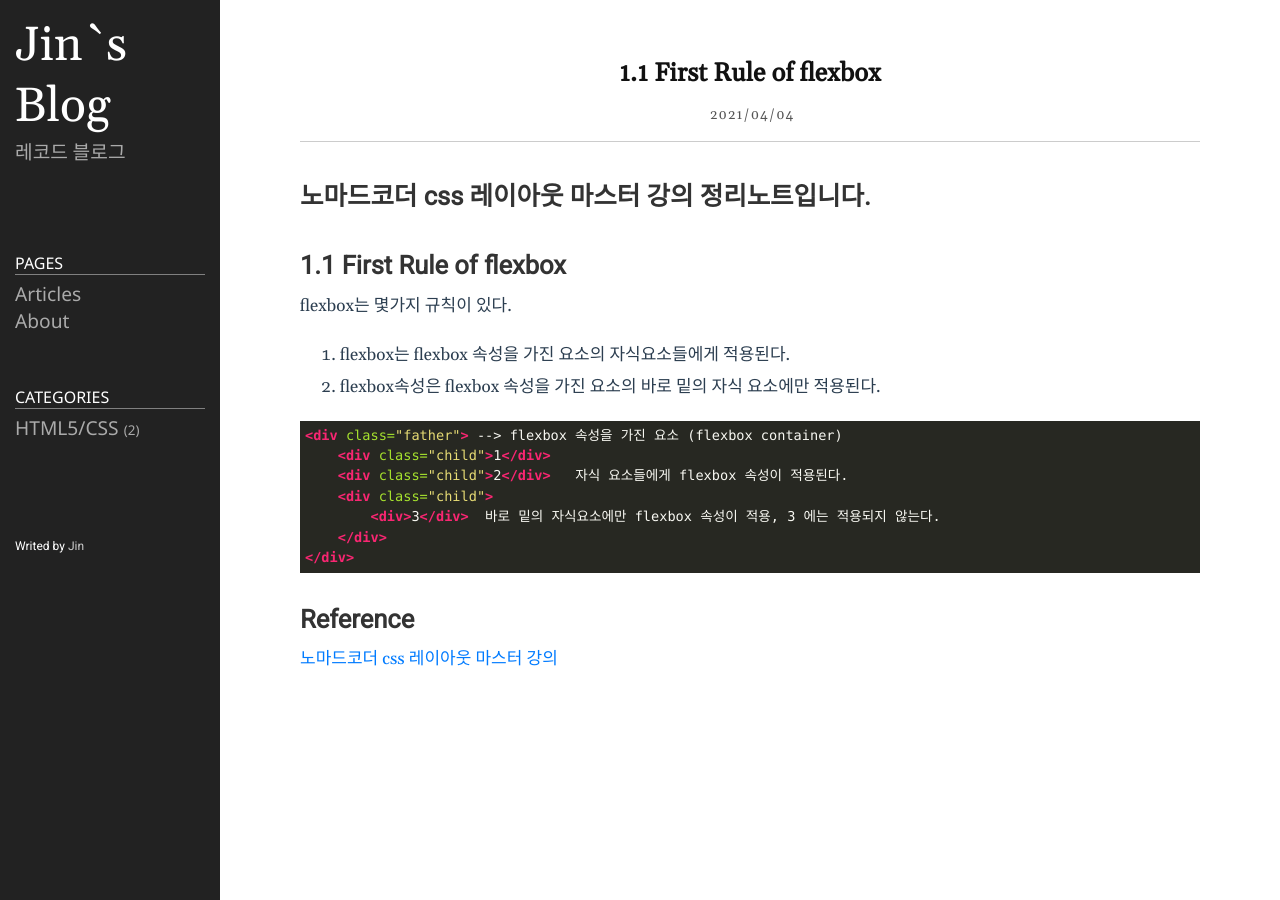
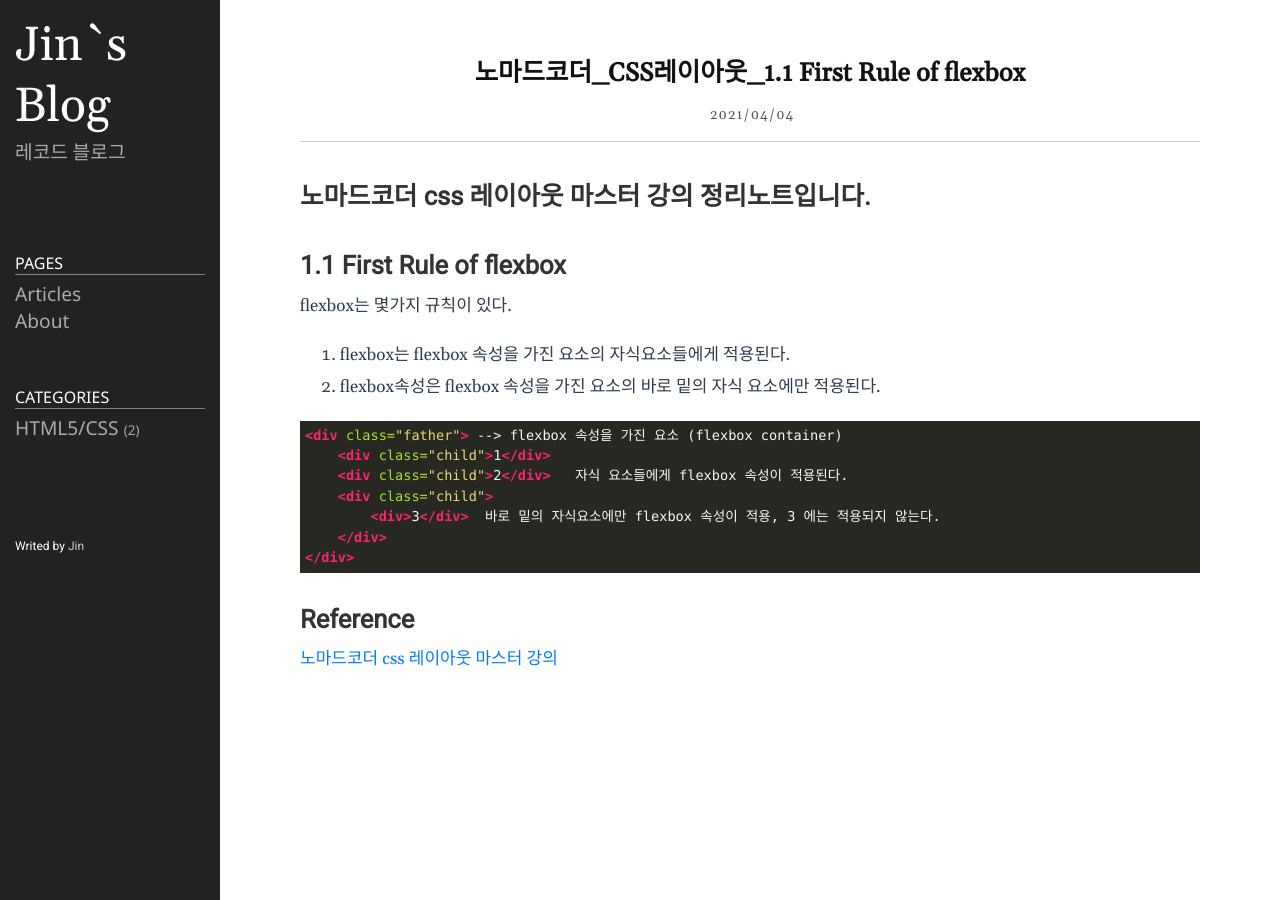
Before and after one commit to 0626na/0626na.github.io, a Jekyll site: the page built from _posts/2021-04-04-노마드코더 CSS 레이아웃 강의 1.1.md, in a window 1280 px wide. Built offline with Jekyll 4.4.1, drawn with Linux system fonts in a browser that asks for light colours.

Commit message:
Update 2021-04-04-노마드코더 CSS 레이아웃 강의 1.1.md

```diff
--- a/_posts/2021-04-04-노마드코더 CSS 레이아웃 강의 1.1.md
+++ b/_posts/2021-04-04-노마드코더 CSS 레이아웃 강의 1.1.md
@@ -1,7 +1,7 @@
 ---
 published: true
 layout: post
-title: 1.1 First Rule of flexbox
+title: 노마드코더_CSS레이아웃_1.1 First Rule of flexbox
 date: 2021-04-04T00:00:00.000Z
 category: HTML5/CSS
 ---
```
